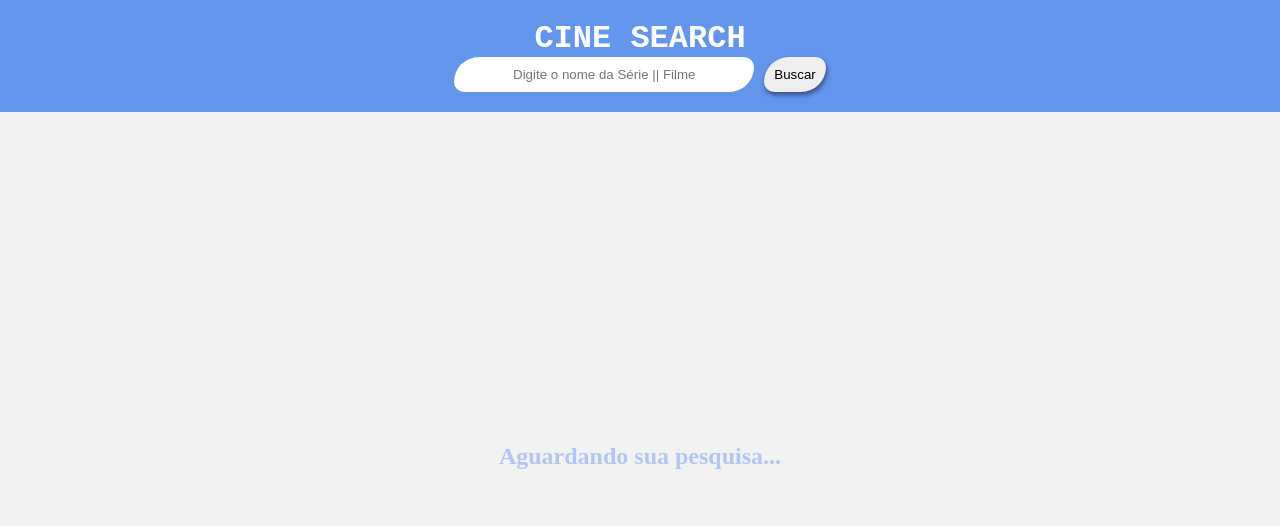
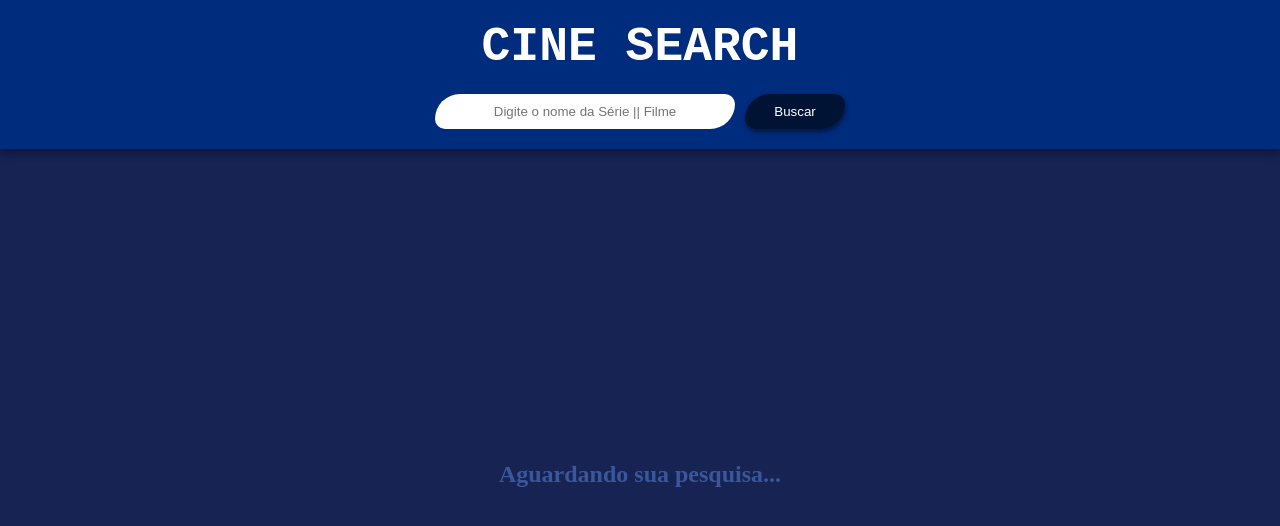
Before and after one commit to LuFMartins/CineSearch-Buscador-de-Series-e-Filmes-, a React (Vite) app: page / in a window 1280 px wide. Shown: the top 526 px of the page. Built offline with nearby package versions, Linux system fonts and the light colour scheme.

Commit message:
style: atualizando css

```diff
--- a/src/CineSearch.css
+++ b/src/CineSearch.css
@@ -11,8 +11,8 @@
     flex-direction: column;
     /* 3. Empilha o Header e o Resultado */
     height: 100vh;
+    /* Trava a barra de rolagem externa da janela */
     overflow: hidden;
-    /* Trava a barra de rolagem externa da janela */
 }
 
 .header {
@@ -22,8 +22,15 @@
     align-items: center;
     color: white;
     padding: 20px;
-    background-color: cornflowerblue;
+    gap: 20px;
+    background-color: rgb(0, 44, 126);
     font-family: 'Courier New', Courier, monospace;
+    box-shadow: 0px 3px 10px 1px rgba(0, 0, 0, 0.393);
+    z-index: 1;
+}
+
+.header > h1{
+    font-size: 3em;
 }
 
 .form {
@@ -45,14 +52,17 @@
 
 .bt {
     padding: 10px;
+    background-color: rgba(0, 0, 0, 0.577);
+    color: white;
+    width: 100px;
     border-radius: 50px 20px;
     border: none;
     box-shadow: 1px 3px 5px rgba(0, 0, 0, 0.479);
 }
 
 .bt:hover {
-    background-color: rgba(0, 0, 0, 0.397);
-    color: white;
+    background-color: rgba(232, 205, 0, 0.628);
+    box-shadow: 1px 3px 10px rgba(232, 205, 0, 0.628);
     cursor: pointer;
 }
 
@@ -67,7 +77,7 @@
     align-items: center;
     flex: 1;
     /* 4. Substitui o height: 100vh para pegar SÓ o espaço restante */
-    background-color: rgb(243, 242, 242);
+    background-color: rgb(22, 35, 83);
     overflow-y: auto;
     /* A barra de rolagem fica 100% visível na tela! */
     width: 100%;
@@ -100,6 +110,8 @@
 
 .summary {
     width: 500px;
+    font-size: 1.2em;
+    text-align: justify
 }
 
 @media (max-width: 768px) {
--- a/src/CineSearch.tsx
+++ b/src/CineSearch.tsx
@@ -75,13 +75,13 @@ export function CineSearch() {
                 {filmes === null && !carregando && !erro && (
                     <h2 style={{color:"rgba(100, 148, 237, 0.466)", userSelect:"none"}} >Aguardando sua pesquisa...</h2>
                 )}
-                {carregando && <h2>BUSCANDO...</h2>}
-                {erro && <h2>{erro}</h2>}
+                {carregando && <h2 style={{color:'white'}}>BUSCANDO...</h2>}
+                {erro && <h2 style={{color:'white'}}>{erro}</h2>}
                 {!carregando && !erro && filmes && (
                     <ul className="blocoLista">
                         {filmes?.map((filme) => (
                             <li className="lista" key={filme.show.id}>
-                                <div>
+                                <div style={{display:'flex', flexDirection:'column', gap:'30px'}}>
                                     <h2>{filme.show.name}</h2>
                                     {filme.show.image ? (
                                         <img src={filme.show.image?.medium} alt="Capa do Filme" />
```
Also changed, not shown: 1 other file (tests, documents, lock files or other folders).
